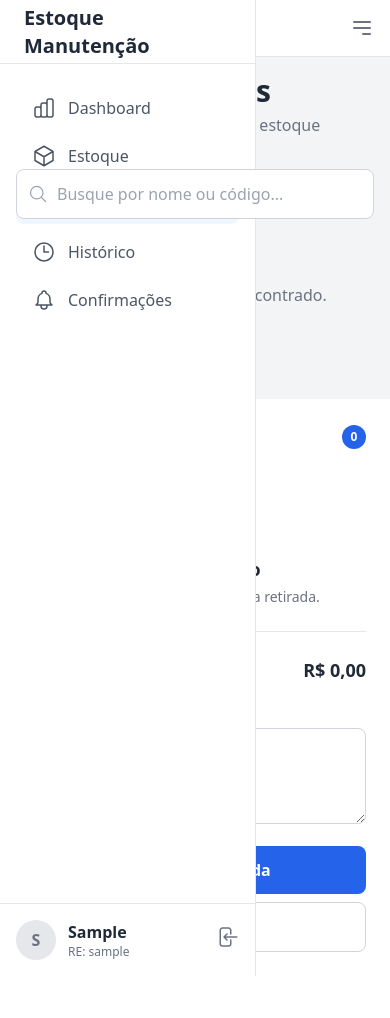
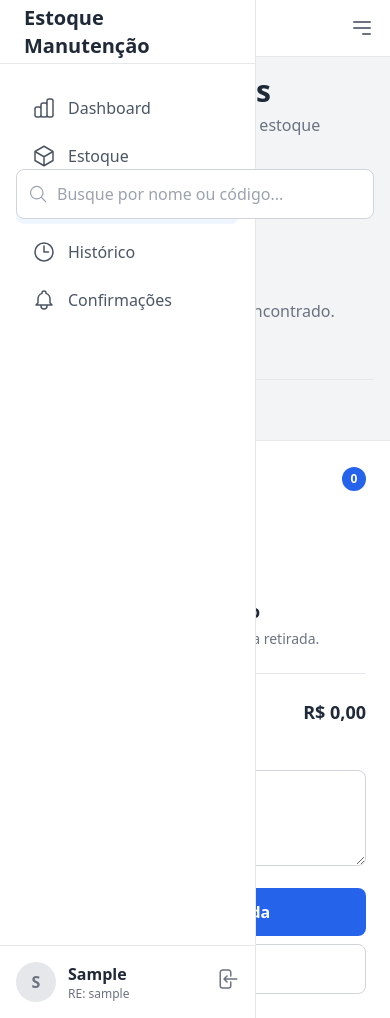
Before and after one commit to Bertunado/estoque-manutencao, a Django app: page /retirada/ in a window 390 px wide. Before the commit the page ends 976 px from the top, so only its background shows below. Run offline with Django 5.2, Linux system fonts and the light colour scheme; the visitor is signed in with stand-in values (Sample User, id 1); data that the repository does not hold is empty.

Commit message:
Implementa layout responsivo e corrige templates

```diff
--- a/app_estoque/templates/retirada_itens.html
+++ b/app_estoque/templates/retirada_itens.html
@@ -1,11 +1,11 @@
 {% extends "base.html" %}
 
 {% block content %}
-<div class="lg:flex lg:h-full">
-<main class="flex-1 p-4 lg:p-8 flex flex-col h-full overflow-hidden">
+<div class="flex-1 lg:flex lg:overflow-hidden">
+<main class="flex-1 flex flex-col lg:overflow-y-auto">
 
     <!-- Container para o cabeçalho e busca (não rolável) -->
-    <div class="flex-shrink-0">
+     <div class="p-4 lg:p-8">
         <h1 class="text-3xl font-bold text-gray-800">Retirada de itens</h1>
         <p class="text-gray-500 mt-1 mb-8">Visualize os itens disponíveis no estoque</p>
 
@@ -31,7 +31,7 @@
         {% endif %}
     </div>
 
-    <div class="flex-grow overflow-y-auto pr-4">
+    <div class="flex-grow px-4 lg:px-8 pb-8 overflow-y-auto">
         <div class="grid grid-cols-1 sm:grid-cols-2 lg:grid-cols-3 xl:grid-cols-4 gap-6">
             {% for item in page_obj %}
             <div class="bg-white border item-card border-gray-200 rounded-lg p-4 flex flex-col justify-between transition hover:shadow-md">
@@ -60,8 +60,8 @@
     </div>
 
     <!-- Container da Paginação (NÃO rola) -->
-    <div class="flex-shrink-0 pt-4">
-        <div class="flex justify-center items-center">
+    <div class="flex-shrink-0 p-4 lg:p-8 pt-0">
+        <div class="flex justify-center items-center border-t pt-6">
             {% if page_obj.has_previous %}
                 <a href="?page={{ page_obj.previous_page_number }}{% if request.GET.q %}&q={{ request.GET.q }}{% endif %}" class="px-4 py-2 text-sm font-medium text-gray-700 bg-white border border-gray-300 rounded-lg hover:bg-gray-100">
                     Anterior
@@ -81,7 +81,7 @@
     </div>
 </main>
 
-<aside class="w-full lg:w-96 bg-white p-6 border-l flex flex-col">
+<aside class="w-full lg:w-96 bg-white p-6 border-t lg:border-t-0 lg:border-l flex flex-col flex-shrink-0">
     <form action="{% url 'estoque:confirmar_retirada' %}" method="post">
         {% csrf_token %}
         <div class="flex justify-between items-center mb-6">
```
